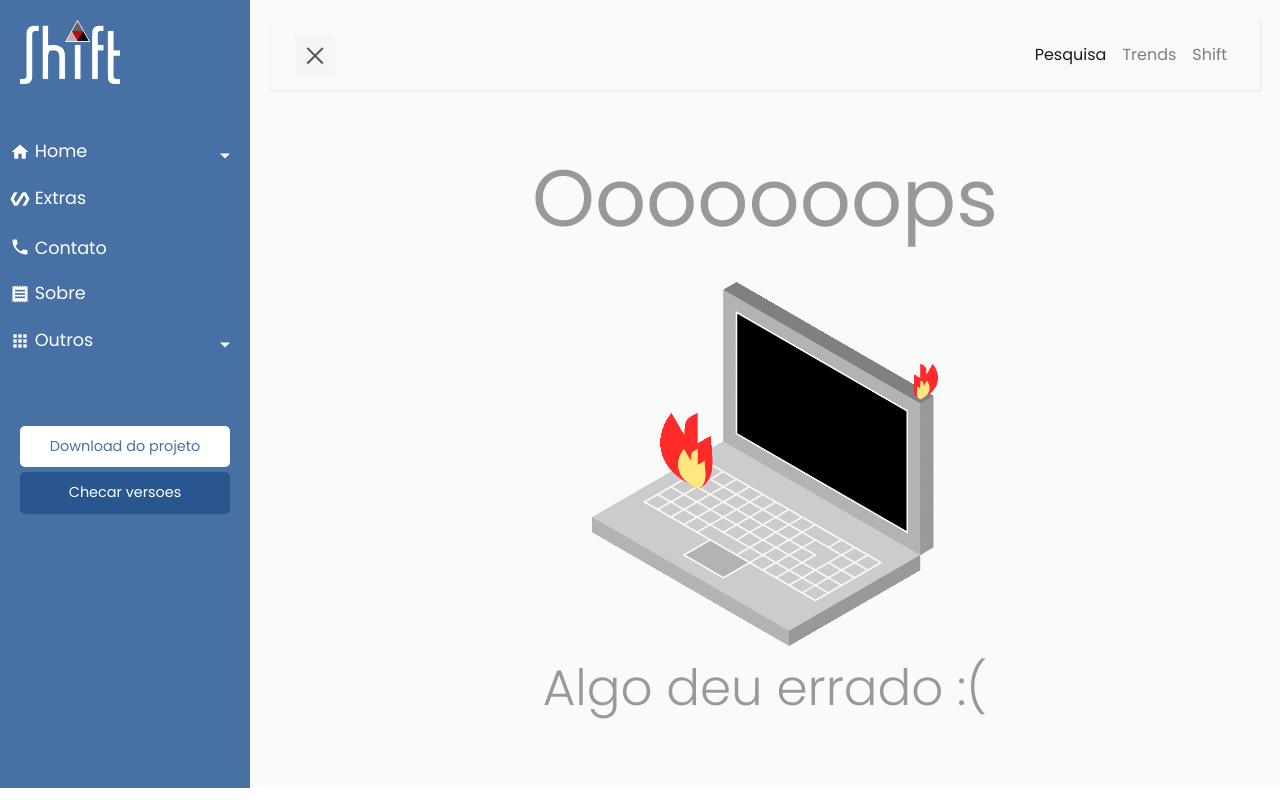
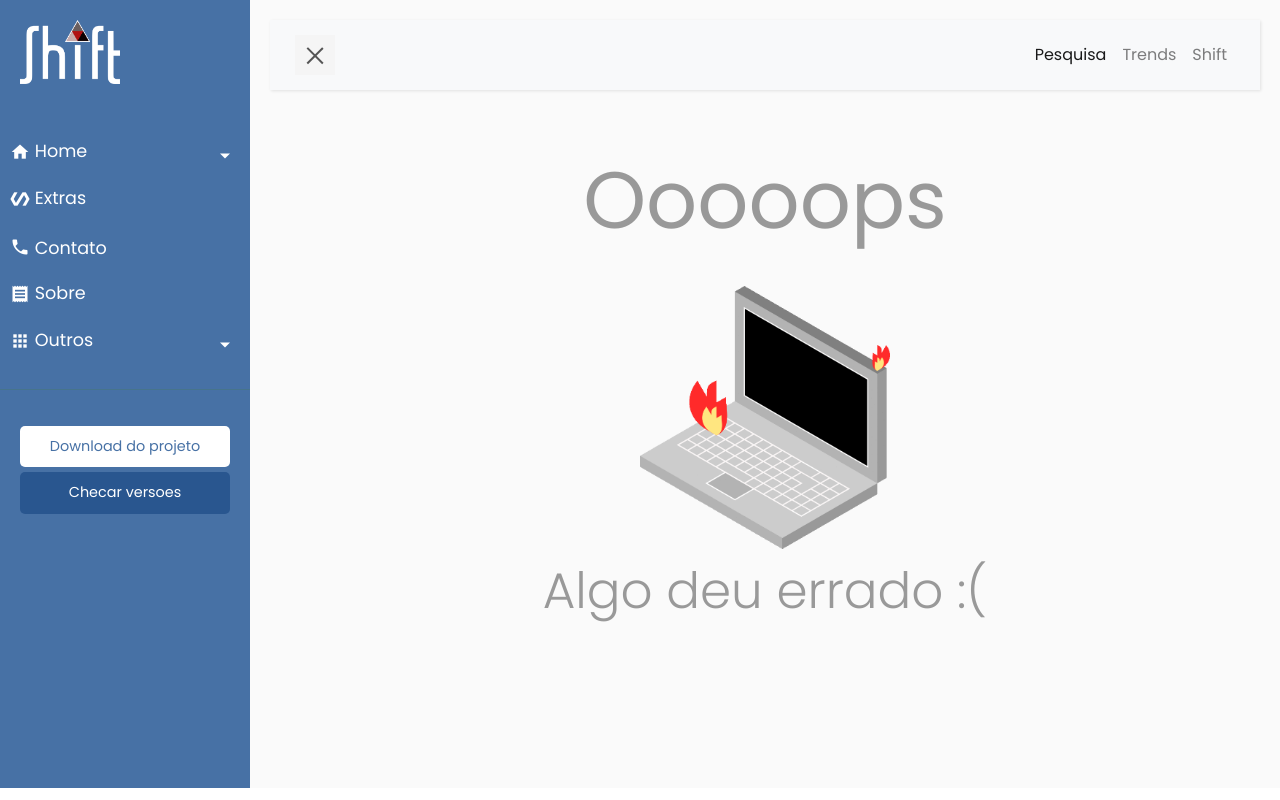
Before and after one commit to l-a-motta/shift, a Django app: page /tcc/tweet/error in a window 1280 px wide. Run offline with Django 3.2, Linux system fonts and the light colour scheme; some libraries are stand-ins or nearby versions.

Commit message:
modified:   shift_/tcc/templates/tcc/error.html 	modified:   shift_/tcc/templates/tcc/trend_detail.html 	modified:   shift_/tcc/templates/tcc/user_protected.html

```diff
--- a/shift_/tcc/templates/tcc/error.html
+++ b/shift_/tcc/templates/tcc/error.html
@@ -9,8 +9,8 @@
 {% block body %}
 	<center>
 	<container>
-		<p style="font-size: 80px;"><b>Ooooooops</b></p>
-		<img style="width:35%;" src="{% static 'tcc/images/erro.gif' %}">
+		<p style="font-size: 80px;padding:2px;"><b>Ooooops</b></p>
+		<img style="width:250px;" src="{% static 'tcc/images/erro.gif' %}">
 		<p style="font-size: 50px;">Algo deu errado :(</p>
 	</container>
 	</center>
--- a/shift_/tcc/templates/tcc/user_protected.html
+++ b/shift_/tcc/templates/tcc/user_protected.html
@@ -9,8 +9,8 @@
 {% block body %}
 	<center>
 	<container>
-		<p style="font-size: 80px;"><b>Ooooooops</b></p>
-		<img style="width:25%;" src="{% static 'tcc/images/porta.png' %}">
+		<p style="font-size: 80px;padding:2px;"><b>Ooooops</b></p>
+		<img style="width:250px;" src="{% static 'tcc/images/porta.png' %}">
 		<p style="font-size: 50px;">Esse usuário é privado!</p>
 	</container>
 	</center>
```
Also changed, not shown: shift_/tcc/templates/tcc/trend_detail.html (+28 -2 lines).
